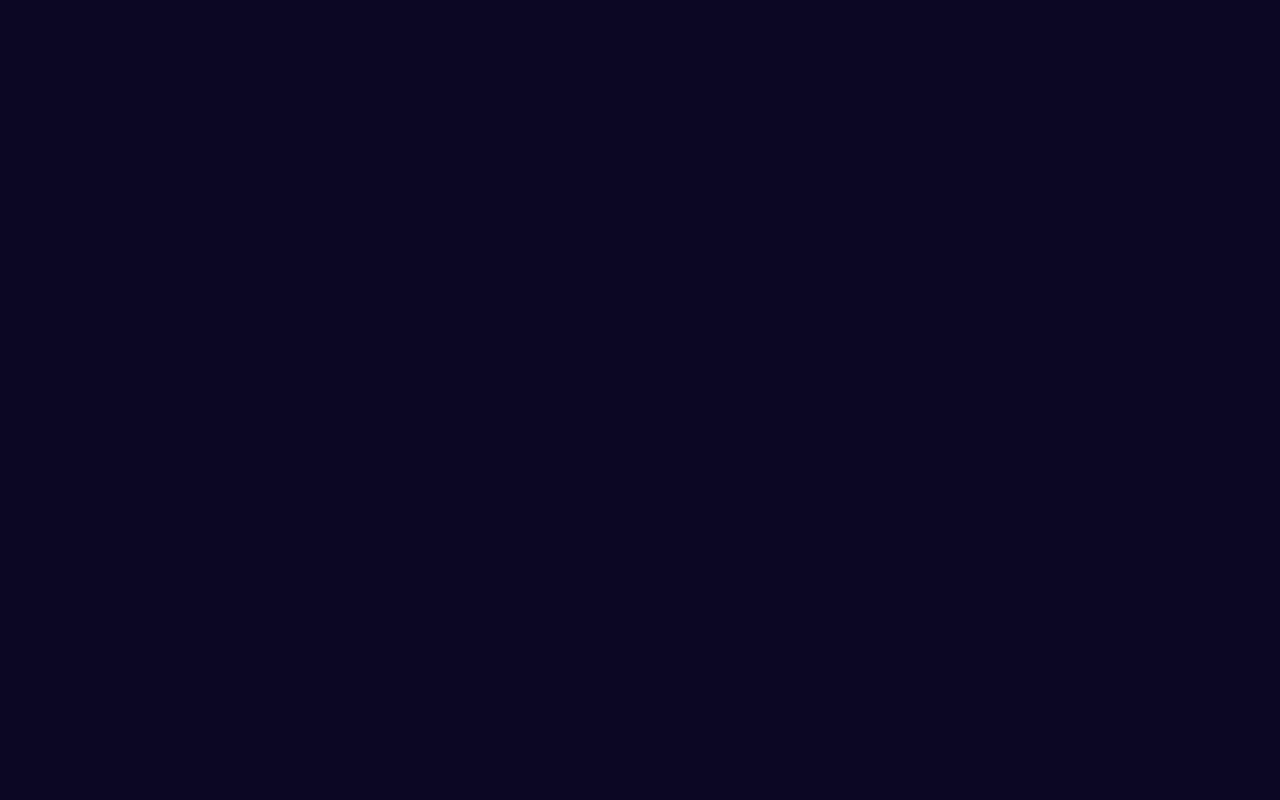
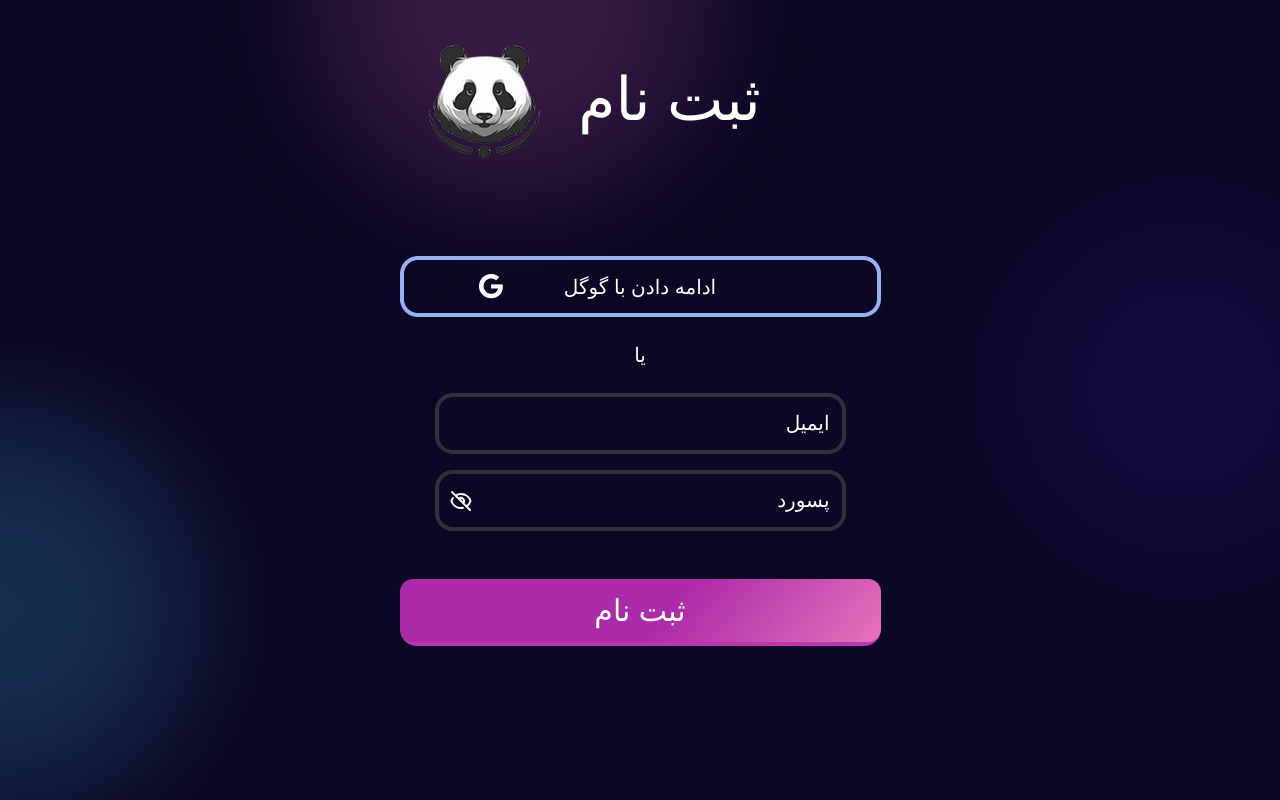
Before and after one commit to The-Pixel-Pandas/Frontend, a React (Vite) app: page /signUp in a window 1280 px wide. Built offline with nearby package versions, Linux system fonts and the light colour scheme; a web font is replaced by a local one.

Commit message:
feat: adding component to login/signup

```diff
--- a/src/components/index.jsx
+++ b/src/components/index.jsx
@@ -6,6 +6,7 @@ import LeaderBoardTable from "./LeaderBoardTable";
 import GoogleVerification from "./GoogleVerification";
 import LottieAnim from "./LottieAnim";
 import PopupComponent from "./PopupComponent";
+import AuthComponent from "./AuthComponent";
 
 export {
 	Navbar,
@@ -16,4 +17,5 @@ export {
 	LottieAnim,
 	PopupComponent,
 	GoogleVerification,
+	AuthComponent,
 };
--- a/src/views/Login/index.jsx
+++ b/src/views/Login/index.jsx
@@ -1,7 +1,12 @@
 import React from "react";
-
+import { AuthComponent } from "../../components";
+``;
 const Login = () => {
-	return <></>;
+	return (
+		<>
+			<AuthComponent authType="ورود" />
+		</>
+	);
 };
 
 export default Login;
--- a/src/views/SignUp/index.jsx
+++ b/src/views/SignUp/index.jsx
@@ -1,7 +1,12 @@
 import React from "react";
+import { AuthComponent } from "../../components";
 
 const SignUp = () => {
-	return <></>;
+	return (
+		<>
+			<AuthComponent authType="ثبت نام" />
+		</>
+	);
 };
 
 export default SignUp;
```
